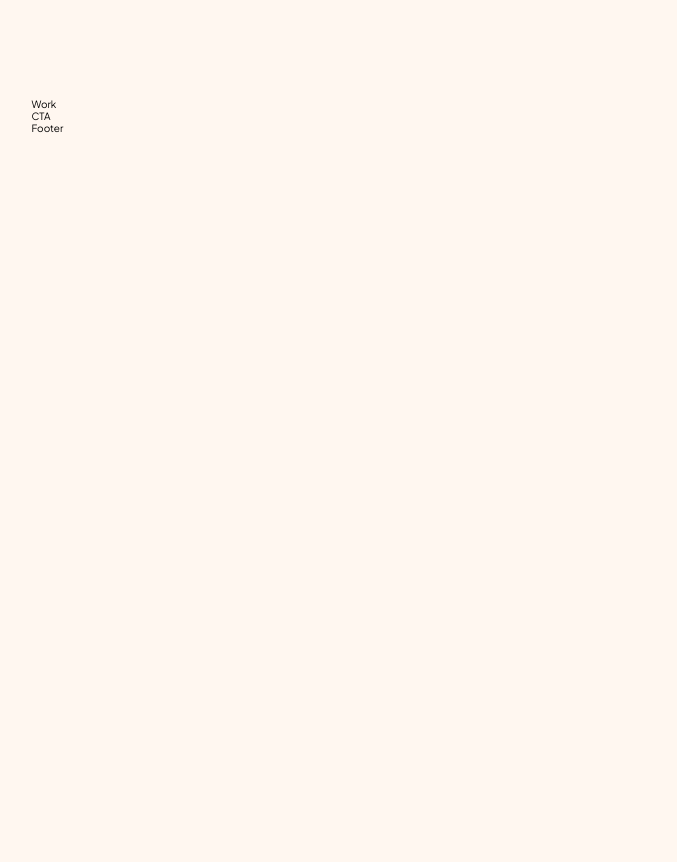
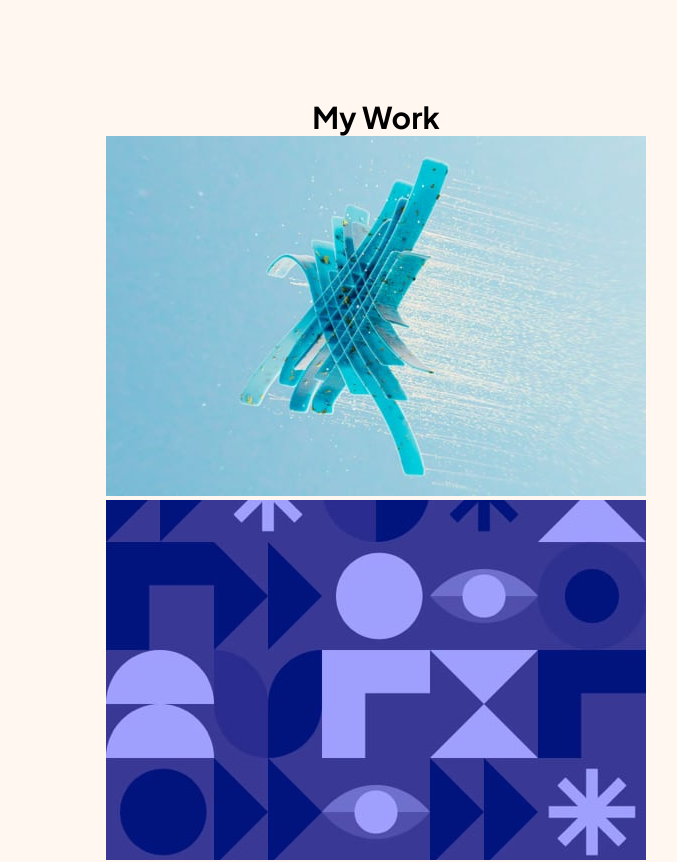
Before and after one commit to EdwardShanahan9/single_page_portfolio_design, a React (Vite) app: page / in a window 1280 px wide. Shown: the part 1576-2438 px from the top of the page, without its empty margins (264-941 px from the left). Before the commit the page ends 1766 px from the top, so only its background shows below. Built offline with nearby package versions, Linux system fonts and the light colour scheme.

Commit message:
Created Gallerry and Slideshoe component
- The Gallery component is the section, and slideshow holds the images
- Note no styling has be done yet

```diff
--- a/src/App.jsx
+++ b/src/App.jsx
@@ -4,6 +4,7 @@ import Header from "./layout/Header/Header";
 import Hero from "./layout/Hero/Hero";
 import Services from "./layout/Services/Servies";
 import About from "./layout/About/About";
+import Gallery from "./layout/Gallery/Gallery";
 
 function App() {
   return (
@@ -13,7 +14,7 @@ function App() {
         <Hero />
         <Services />
         <About />
-        <section>Work</section>
+        <Gallery />
         <section>CTA</section>
       </main>
       <footer>Footer</footer>
--- /dev/null
+++ b/src/component/Slideshow/Slideshow.jsx
@@ -0,0 +1,19 @@
+import Image1 from "../../assets/img/image-slide-1.jpg";
+import Image2 from "../../assets/img/image-slide-2.jpg";
+import Image3 from "../../assets/img/image-slide-3.jpg";
+import Image4 from "../../assets/img/image-slide-4.jpg";
+import Image5 from "../../assets/img/image-slide-5.jpg";
+
+const images = [Image1, Image2, Image3, Image4, Image5];
+
+const Slideshow = () => {
+  return (
+    <div>
+      {images.map((img, index) => (
+        <img src={img} key={index} alt="My work" />
+      ))}
+    </div>
+  );
+};
+
+export default Slideshow;
--- /dev/null
+++ b/src/layout/Gallery/Gallery.css
@@ -0,0 +1,8 @@
+.gallery {
+  margin-bottom: 10rem;
+}
+
+.gallery {
+  font-size: 2rem;
+  text-align: center;
+}
--- /dev/null
+++ b/src/layout/Gallery/Gallery.jsx
@@ -0,0 +1,14 @@
+import Slideshow from "../../component/Slideshow/Slideshow";
+import "./Gallery.css";
+
+const Gallery = () => {
+  return (
+    <section className="gallery">
+      <h2>My Work</h2>
+
+      <Slideshow />
+    </section>
+  );
+};
+
+export default Gallery;
```
Also changed, not shown: src/component/Slideshow/Slideshow.css (added).
